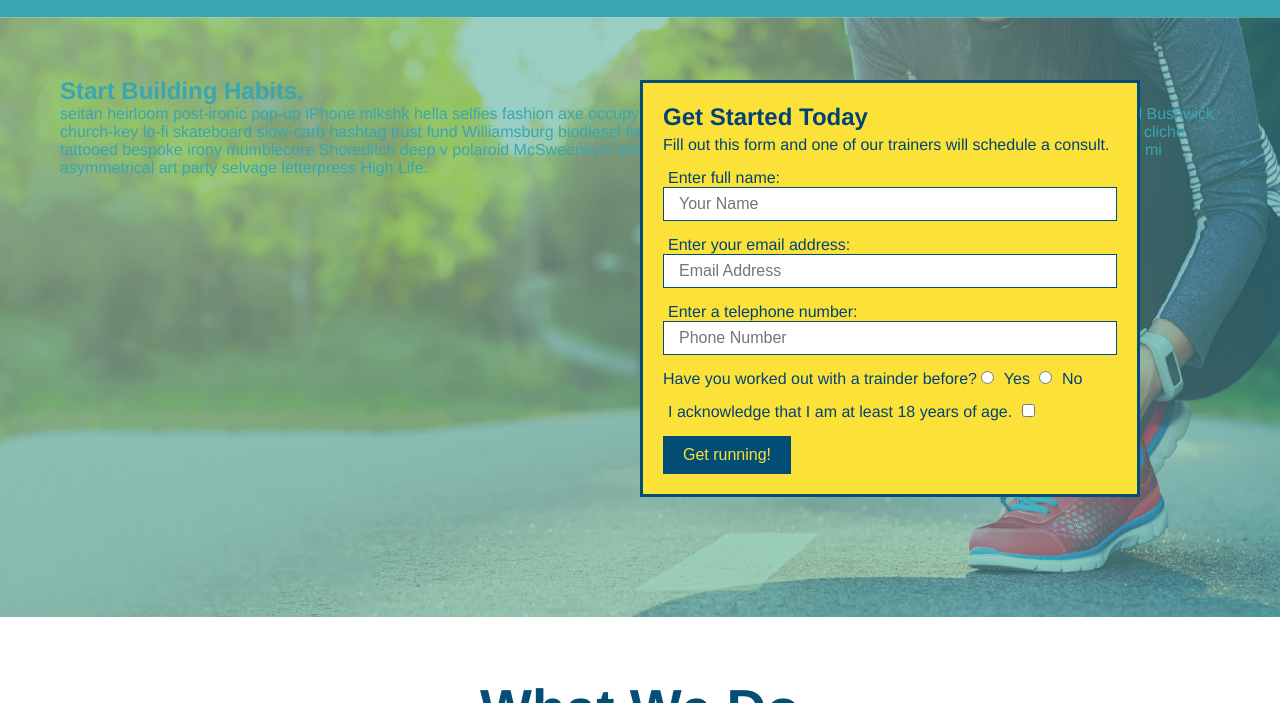
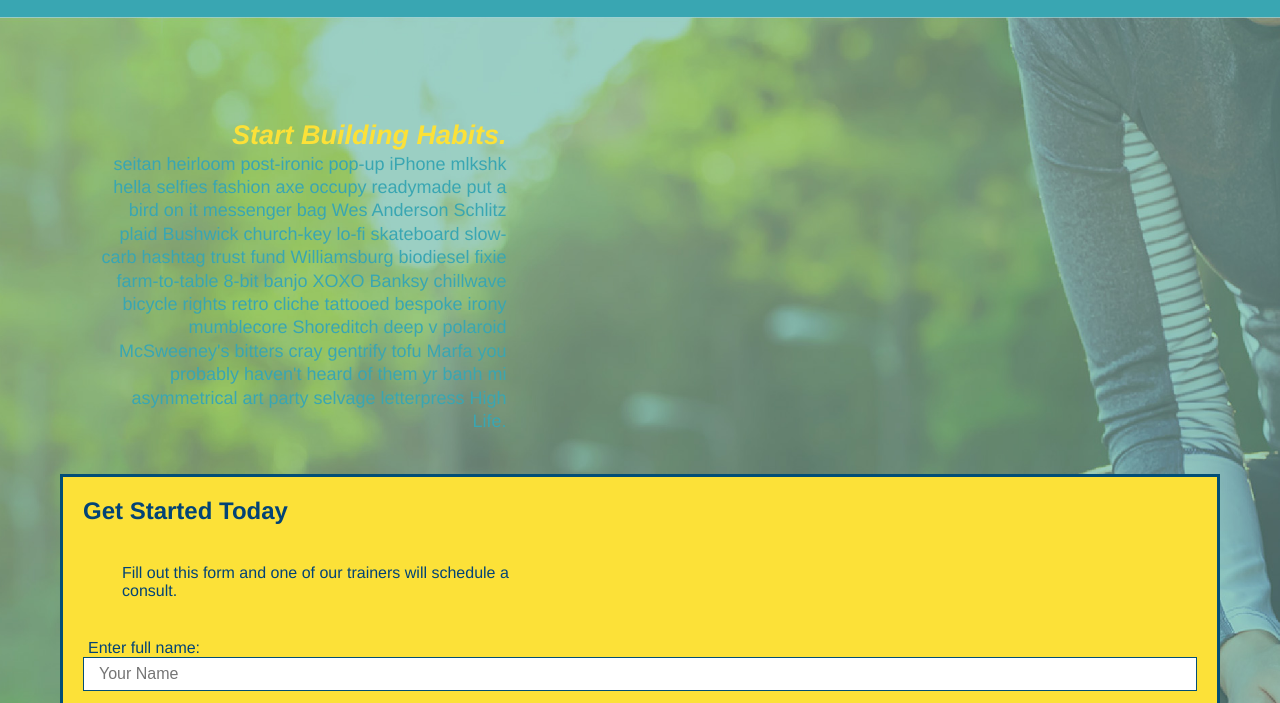
Before and after one commit to daniellefortin2021/run-buddy, a plain HTML site: page index.html in a window 1280 px wide. Shown: the part 65-768 px from the top of the page. Drawn offline with Linux system fonts and the light colour scheme.

```diff
--- a/assets/css/style.css
+++ b/assets/css/style.css
@@ -55,17 +55,18 @@
     background: #fce138;
     width: 100%;
     padding: 40px 35px;
+    display: flex;
+    justify-content: space-between;
+    flex-wrap: flex;
 }
 
 footer h2{
-    display: inline;
     color: #024e76;
     font-size: 20px;
     margin: 0;
 }
 
 footer div{
-    float: right;
     line-height: 1.5;
     text-align: right;
 }
@@ -80,25 +81,36 @@
 
 .hero{
     background: url("../images/hero-bg.jpeg");
-    height: 600px;
     background-size: cover;
     background-position: center;
-    position: relative;
 }
 
 .hero-form{
     color: #024376;
     background-color: #fce138;
     padding: 20px;
-    width: 500px;
     border: solid 3px #024e76;
-    position: absolute;
-    bottom: 120px;
-    right: 140px;
+}
+
+.hero-cta{
+    width: 35%;
+    text-align: right;
+    margin: 3.5%;
+    color; #white;
+    font-size: 18px;
+    line-height: 1.3;
+}
+
+.hero-cta h2 {
+    font-style: italic;
+    font-style: 55px;
+    color: #fce138;
 }
 
 .hero-form p {
     margin: 5px 0 15px 0;
+    width: 40%;
+    margin: 3.5%;
 }
 
 .hero-form label{
```
